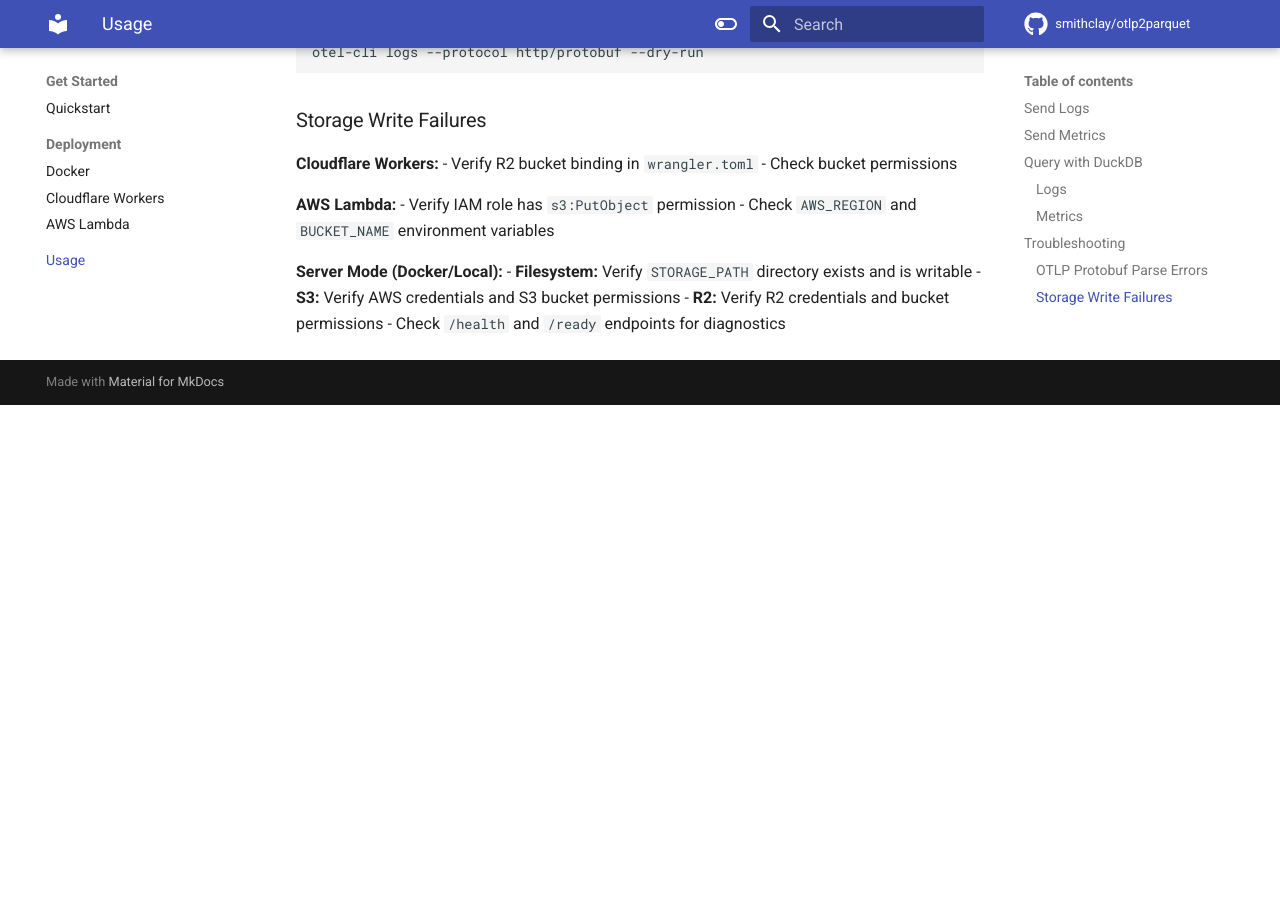
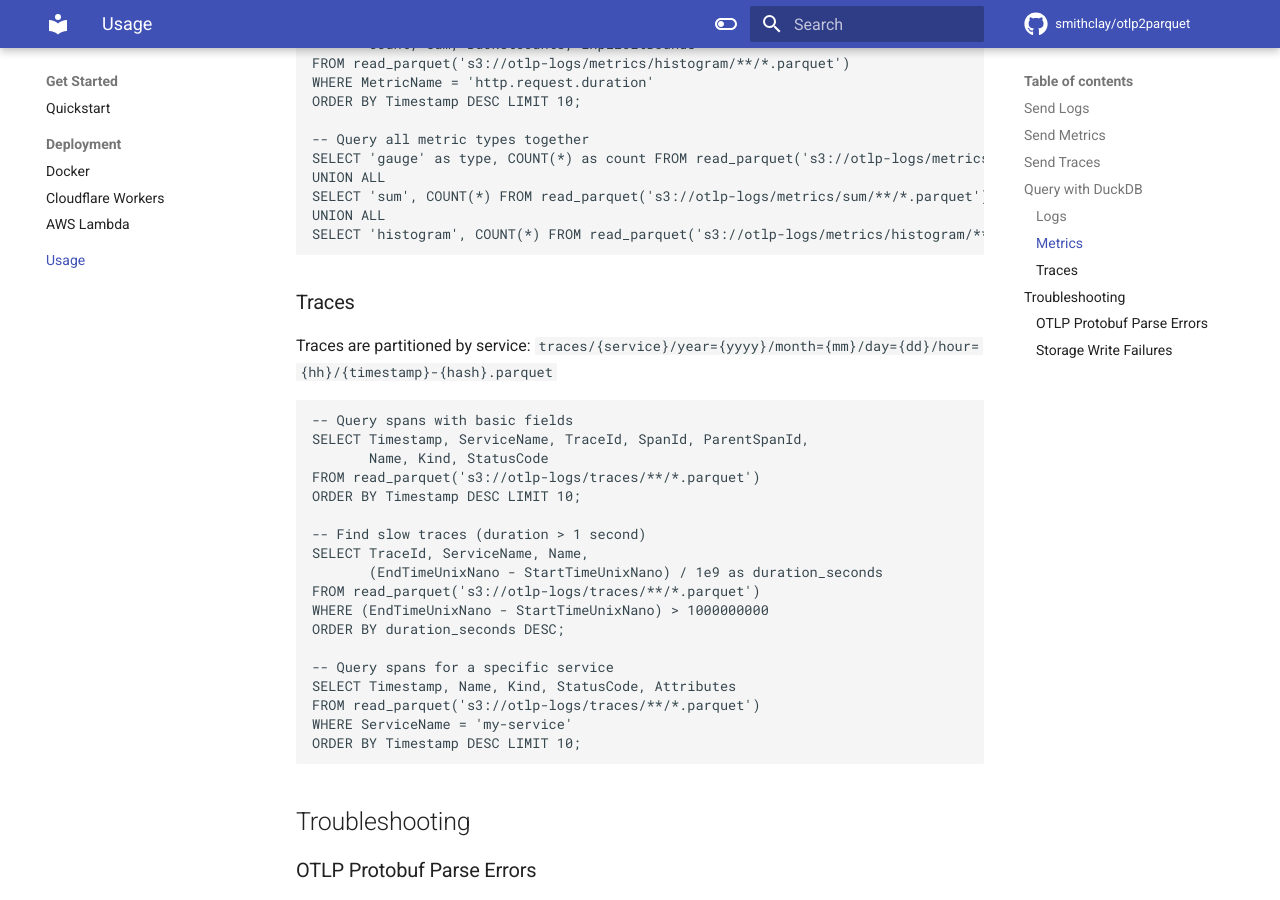
Before and after one commit to smithclay/otlp2parquet, an MkDocs documentation site: the page built from docs/get-started/usage.md, in a window 1280 px wide and 900 px high, scrolled down 2646 px. Built offline with MkDocs 1.6.1 and Material for MkDocs 9.7.7, drawn with Linux system fonts in a browser that asks for light colours; comment, search, counter and statistics services are not loaded; before the commit the page ends 3051 px from its top, so only the background shows below that; some of the changed text lies outside the part shown.

Commit message:
Update documentation to include trace support
Traces are fully supported across all platforms but were incorrectly
marked as unsupported in the documentation.

Changes:
- README.md: Update description and feature matrix to show trace support
- AGENTS.md: Update mission statement and supported signals section
- docs/get-started/usage.md: Add "Send Traces" section with curl examples
  and DuckDB query examples for traces

All three signals (logs, metrics, traces) are now properly documented.

````diff
--- a/docs/get-started/usage.md
+++ b/docs/get-started/usage.md
@@ -1,6 +1,6 @@
 # Usage
 
-Once `otlp2parquet` is deployed, you can start sending OpenTelemetry logs and metrics, then query the resulting Parquet files.
+Once `otlp2parquet` is deployed, you can start sending OpenTelemetry logs, metrics, and traces, then query the resulting Parquet files.
 
 ## Send Logs
 
@@ -58,6 +58,27 @@ The response includes counts per metric type:
 }
 ```
 
+## Send Traces
+
+Send traces to the `/v1/traces` endpoint:
+
+```bash
+# Protobuf format
+curl -X POST http://localhost:4318/v1/traces \
+  -H "Content-Type: application/x-protobuf" \
+  --data-binary @traces.pb
+
+# JSON format
+curl -X POST http://localhost:4318/v1/traces \
+  -H "Content-Type: application/json" \
+  -d @traces.json
+
+# JSONL format
+curl -X POST http://localhost:4318/v1/traces \
+  -H "Content-Type: application/x-ndjson" \
+  --data-binary @traces.jsonl
+```
+
 ## Query with DuckDB
 
 ### Logs
@@ -109,6 +130,31 @@ UNION ALL
 SELECT 'histogram', COUNT(*) FROM read_parquet('s3://otlp-logs/metrics/histogram/**/*.parquet');
 ```
 
+### Traces
+
+Traces are partitioned by service: `traces/{service}/year={yyyy}/month={mm}/day={dd}/hour={hh}/{timestamp}-{hash}.parquet`
+
+```sql
+-- Query spans with basic fields
+SELECT Timestamp, ServiceName, TraceId, SpanId, ParentSpanId,
+       Name, Kind, StatusCode
+FROM read_parquet('s3://otlp-logs/traces/**/*.parquet')
+ORDER BY Timestamp DESC LIMIT 10;
+
+-- Find slow traces (duration > 1 second)
+SELECT TraceId, ServiceName, Name,
+       (EndTimeUnixNano - StartTimeUnixNano) / 1e9 as duration_seconds
+FROM read_parquet('s3://otlp-logs/traces/**/*.parquet')
+WHERE (EndTimeUnixNano - StartTimeUnixNano) > 1000000000
+ORDER BY duration_seconds DESC;
+
+-- Query spans for a specific service
+SELECT Timestamp, Name, Kind, StatusCode, Attributes
+FROM read_parquet('s3://otlp-logs/traces/**/*.parquet')
+WHERE ServiceName = 'my-service'
+ORDER BY Timestamp DESC LIMIT 10;
+```
+
 ## Troubleshooting
 
 ### OTLP Protobuf Parse Errors
````
Also changed, not shown: AGENTS.md (+7 -4 lines), README.md (+3 -3 lines).
